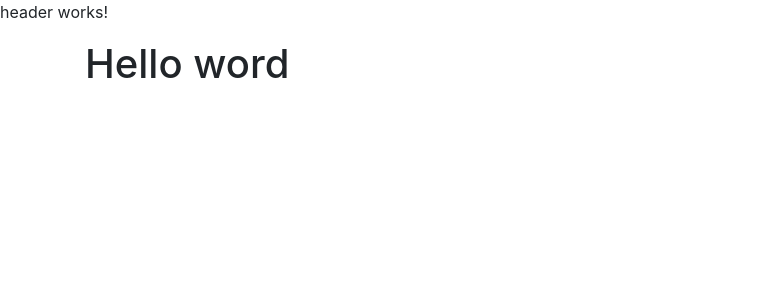
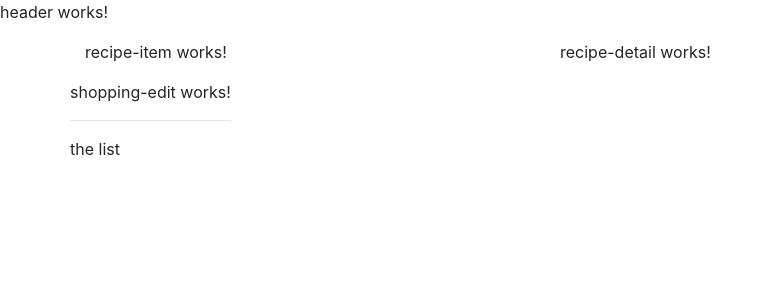
Before and after one commit to safabettaieb/books_router, an Angular app in the folder OneDrive/Bureau/recipe-book-app/: page / in a window 1280 px wide. Shown: the top 300 px of the page, without its empty margins (0-772 px from the left). Built offline with nearby package versions, Linux system fonts and the light colour scheme.

Commit message:
using components

```diff
--- a/OneDrive/Bureau/recipe-book-app/src/app/app.component.html
+++ b/OneDrive/Bureau/recipe-book-app/src/app/app.component.html
@@ -3,7 +3,8 @@
 <div class="container">
   <div class="row">
     <div class="col-md-12">
-      <h1>Hello word</h1>
+      <app-recipes></app-recipes>
+      <app-shopping-list></app-shopping-list>
     </div>
   </div>
 </div>
--- a/OneDrive/Bureau/recipe-book-app/src/app/recipes/recipe-list/recipe-list.component.html
+++ b/OneDrive/Bureau/recipe-book-app/src/app/recipes/recipe-list/recipe-list.component.html
@@ -1 +1,2 @@
-<p>recipe-list works!</p>
+<!-- <p>recipe-list works!</p> -->
+<app-recipe-item></app-recipe-item>
--- a/OneDrive/Bureau/recipe-book-app/src/app/recipes/recipes.component.html
+++ b/OneDrive/Bureau/recipe-book-app/src/app/recipes/recipes.component.html
@@ -1 +1,8 @@
-<p>recipes works!</p>
+<div class="row">
+  <div class="col-md-5">
+   <app-recipe-list></app-recipe-list>
+  </div>
+  <div class="col-md-7">
+    <app-recipe-detail></app-recipe-detail>
+  </div>
+</div>
--- a/OneDrive/Bureau/recipe-book-app/src/app/shopping-list/shopping-list.component.html
+++ b/OneDrive/Bureau/recipe-book-app/src/app/shopping-list/shopping-list.component.html
@@ -1 +1,7 @@
-<p>shopping-list works!</p>
+<div class="row">
+  <div class="col-xs-10">
+    <app-shopping-edit></app-shopping-edit>
+    <hr>
+    <p>the list</p>
+  </div>
+</div>
```
